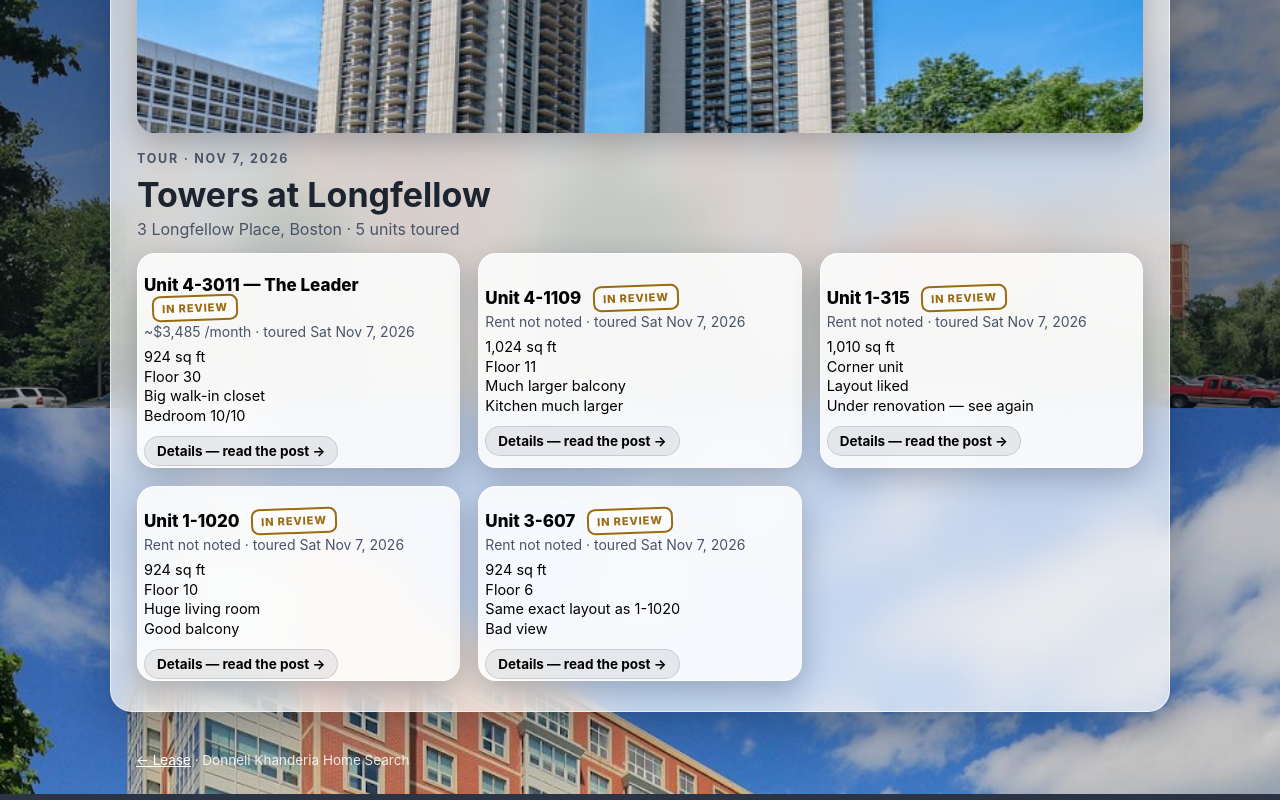
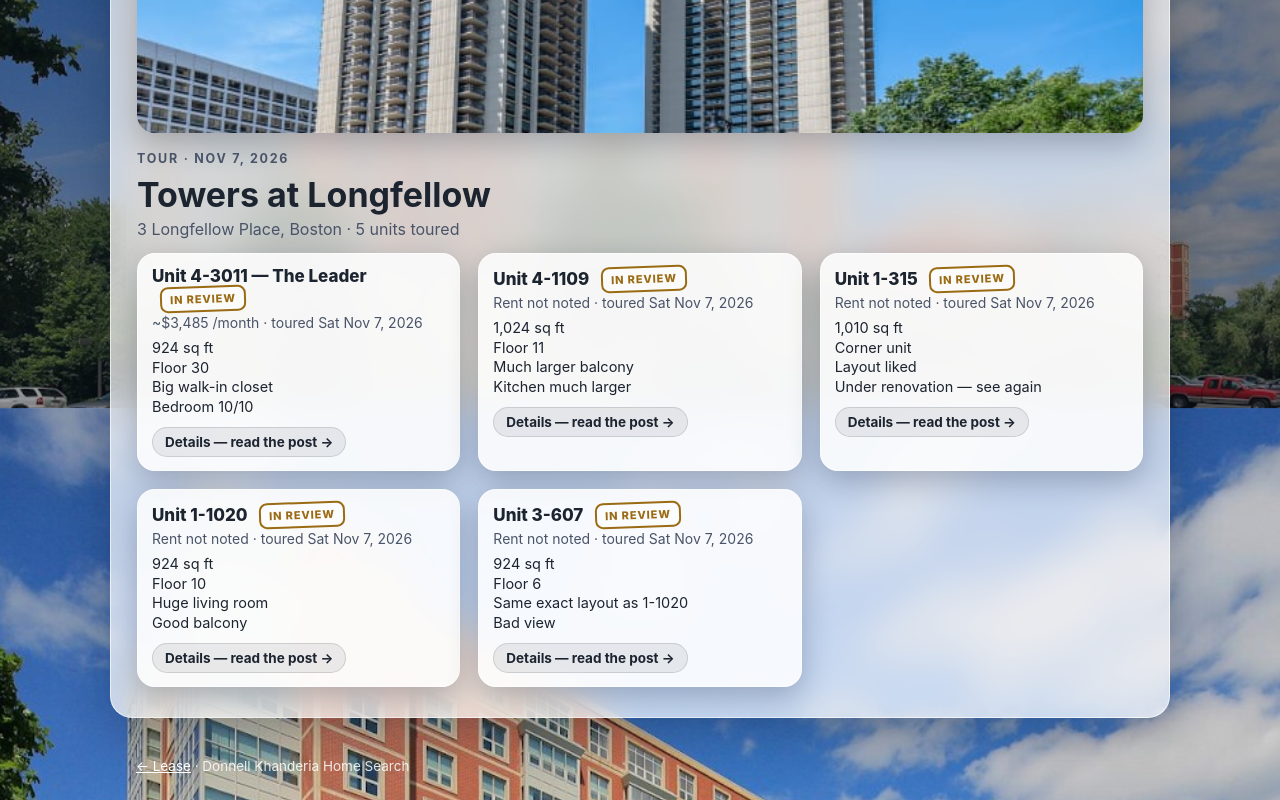
Before and after one commit to beastmodepk/khanderiahomesearch, a plain HTML site: page rent/towers-at-longfellow.html in a window 1280 px wide. Shown: the part 392-1192 px from the top of the page. Drawn offline with Linux system fonts and the light colour scheme.

Commit message:
fix: tile photos/captions are divs, unit boxes are divs — captions render, boxes open
The tile frame and caption were inline spans: browsers laid
them out wrong, so captions sat invisible in the live boxes
and the Longfellow unit boxes (buttons wrapping block content)
never opened their posts. All are divs now; unit boxes open on
click or Enter/Space.

```diff
--- a/assets/spices.js
+++ b/assets/spices.js
@@ -26,11 +26,15 @@ document.querySelectorAll("[data-filter-group]").forEach(function (group) {
    page. Back returns to the building's other listings; the box
    also carries a Home link. */
 document.querySelectorAll("[data-open-unit]").forEach(function (btn) {
-  btn.addEventListener("click", function () {
+  function openUnit() {
     var panel = document.getElementById(btn.getAttribute("data-open-unit"));
     if (!panel) return;
     panel.hidden = false;
     document.body.style.overflow = "hidden";
+  }
+  btn.addEventListener("click", openUnit);
+  btn.addEventListener("keydown", function (e) {
+    if (e.key === "Enter" || e.key === " ") { e.preventDefault(); openUnit(); }
   });
 });
 document.querySelectorAll(".unitpanel").forEach(function (panel) {
--- a/rent/towers-at-longfellow.html
+++ b/rent/towers-at-longfellow.html
@@ -24,8 +24,8 @@
 
   <!-- Unit boxes — tap one and its post opens as a box, right here. -->
   <div class="tile-grid">
-    <button class="tile" type="button" data-open-unit="unit-4-3011">
-      <span class="cap">
+    <div class="tile" role="button" tabindex="0" data-open-unit="unit-4-3011">
+      <div class="cap">
         <p class="t">Unit 4-3011 — The Leader <span class="stamp review">In Review</span></p>
         <p class="s">~$3,485 /month · toured Sat Nov 7, 2026</p>
         <ul class="facts">
@@ -35,10 +35,10 @@
           <li>Bedroom 10/10</li>
         </ul>
         <span class="details-pill">Details — read the post →</span>
-      </span>
-    </button>
-    <button class="tile" type="button" data-open-unit="unit-4-1109">
-      <span class="cap">
+      </div>
+    </div>
+    <div class="tile" role="button" tabindex="0" data-open-unit="unit-4-1109">
+      <div class="cap">
         <p class="t">Unit 4-1109 <span class="stamp review">In Review</span></p>
         <p class="s">Rent not noted · toured Sat Nov 7, 2026</p>
         <ul class="facts">
@@ -48,10 +48,10 @@
           <li>Kitchen much larger</li>
         </ul>
         <span class="details-pill">Details — read the post →</span>
-      </span>
-    </button>
-    <button class="tile" type="button" data-open-unit="unit-1-315">
-      <span class="cap">
+      </div>
+    </div>
+    <div class="tile" role="button" tabindex="0" data-open-unit="unit-1-315">
+      <div class="cap">
         <p class="t">Unit 1-315 <span class="stamp review">In Review</span></p>
         <p class="s">Rent not noted · toured Sat Nov 7, 2026</p>
         <ul class="facts">
@@ -61,10 +61,10 @@
           <li>Under renovation — see again</li>
         </ul>
         <span class="details-pill">Details — read the post →</span>
-      </span>
-    </button>
-    <button class="tile" type="button" data-open-unit="unit-1-1020">
-      <span class="cap">
+      </div>
+    </div>
+    <div class="tile" role="button" tabindex="0" data-open-unit="unit-1-1020">
+      <div class="cap">
         <p class="t">Unit 1-1020 <span class="stamp review">In Review</span></p>
         <p class="s">Rent not noted · toured Sat Nov 7, 2026</p>
         <ul class="facts">
@@ -74,10 +74,10 @@
           <li>Good balcony</li>
         </ul>
         <span class="details-pill">Details — read the post →</span>
-      </span>
-    </button>
-    <button class="tile" type="button" data-open-unit="unit-3-607">
-      <span class="cap">
+      </div>
+    </div>
+    <div class="tile" role="button" tabindex="0" data-open-unit="unit-3-607">
+      <div class="cap">
         <p class="t">Unit 3-607 <span class="stamp review">In Review</span></p>
         <p class="s">Rent not noted · toured Sat Nov 7, 2026</p>
         <ul class="facts">
@@ -87,8 +87,8 @@
           <li>Bad view</li>
         </ul>
         <span class="details-pill">Details — read the post →</span>
-      </span>
-    </button>
+      </div>
+    </div>
   </div>
 </main>
 
```
Also changed, not shown: buy/index.html (+3 -3 lines), index.html (+12 -12 lines), rent/index.html (+9 -9 lines).
